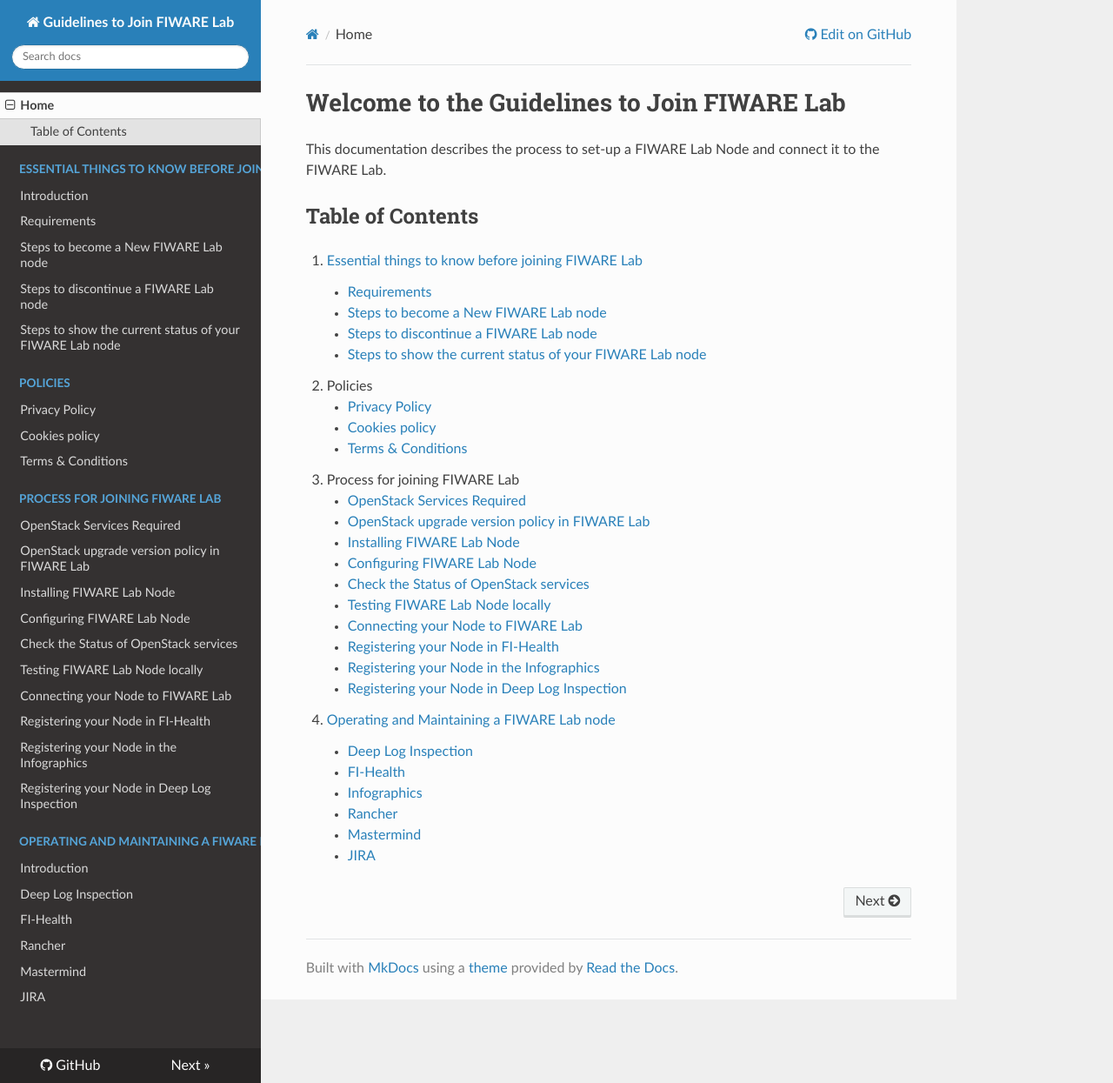
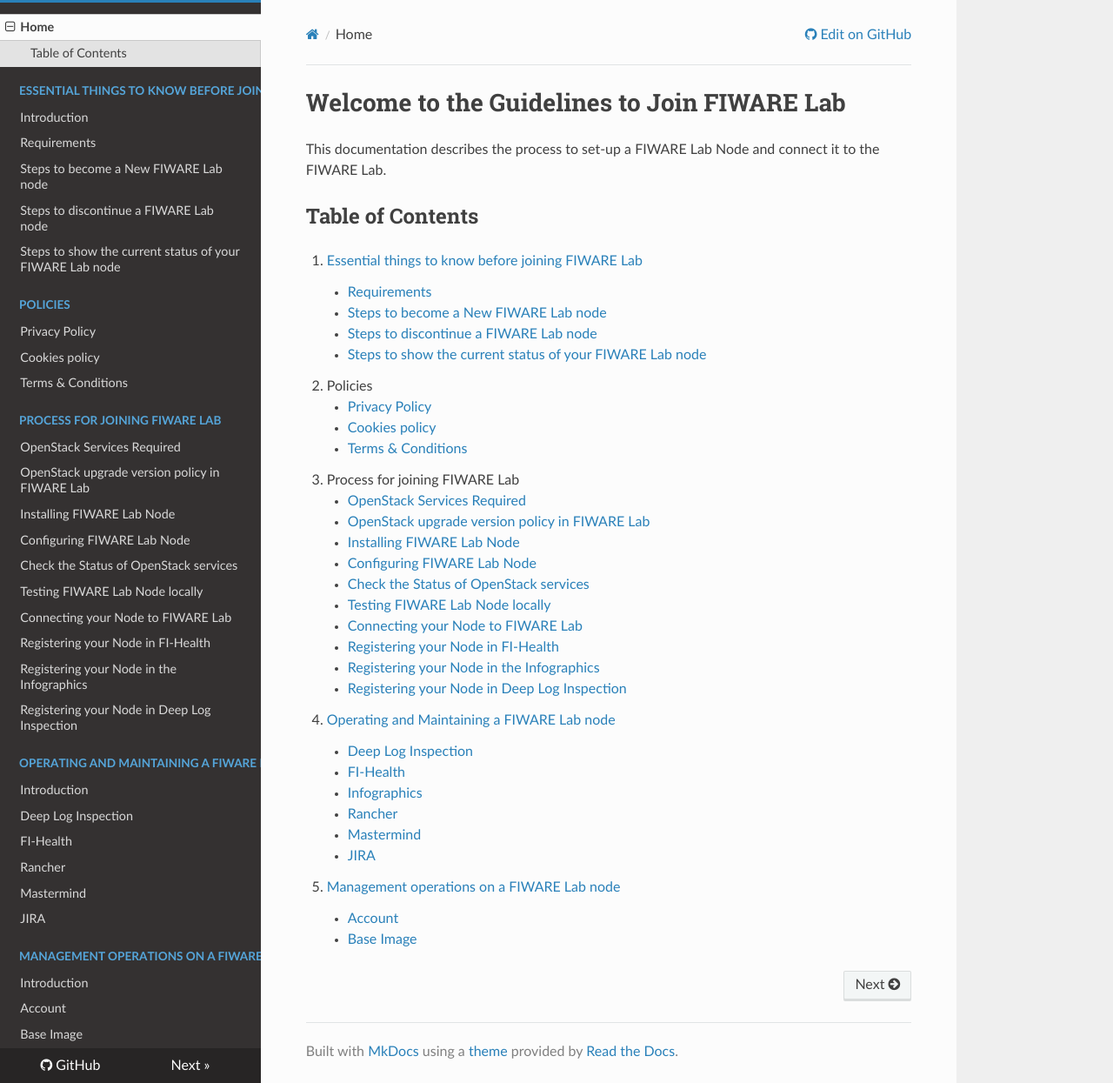
Before and after one commit to martel-innovate/join-fiware-lab-guide, an MkDocs documentation site: the page built from docs/index.md, in a window 1280 px wide and 1245 px high. Shown: the whole window at 87% size. Built offline with MkDocs 1.6.1, drawn with Linux system fonts in a browser that asks for light colours; nearby versions of some CDN libraries; comment, search, counter and statistics services are not loaded; old or Windows-style settings are respelled for this version of MkDocs.

Commit message:
Fixes based on pull request feedback

```diff
--- a/docs/index.md
+++ b/docs/index.md
@@ -32,3 +32,6 @@
     - [Rancher](4.operation/5.rancher.md)
     - [Mastermind](4.operation/6.mastermind.md)
     - [JIRA](4.operation/7.jira.md)
+1. [Management operations on a FIWARE Lab node](5.management/1.introduction.md)
+    - [Account](5.management/2.account.md)
+    - [Base Image](5.management/3.base-image.md)
--- a/mkdocs.yml
+++ b/mkdocs.yml
@@ -34,6 +34,10 @@
       - 'Rancher': '4.operation/5.rancher.md'
       - 'Mastermind': '4.operation/6.mastermind.md'
       - 'JIRA': '4.operation/7.jira.md'
+    - 'Management operations on a FIWARE Lab node':
+      - 'Introduction': '5.management/1.introduction.md'
+      - 'Account': '5.management/2.account.md'
+      - 'Base Image': '5.management/3.base-image.md'
 
 markdown_extensions: [toc,fenced_code]
 extra_css: ["https://fiware.org/style/fiware_readthedocs.css"]
```
Also changed, not shown: docs/5.management/2.account.md (+2 -2 lines).
